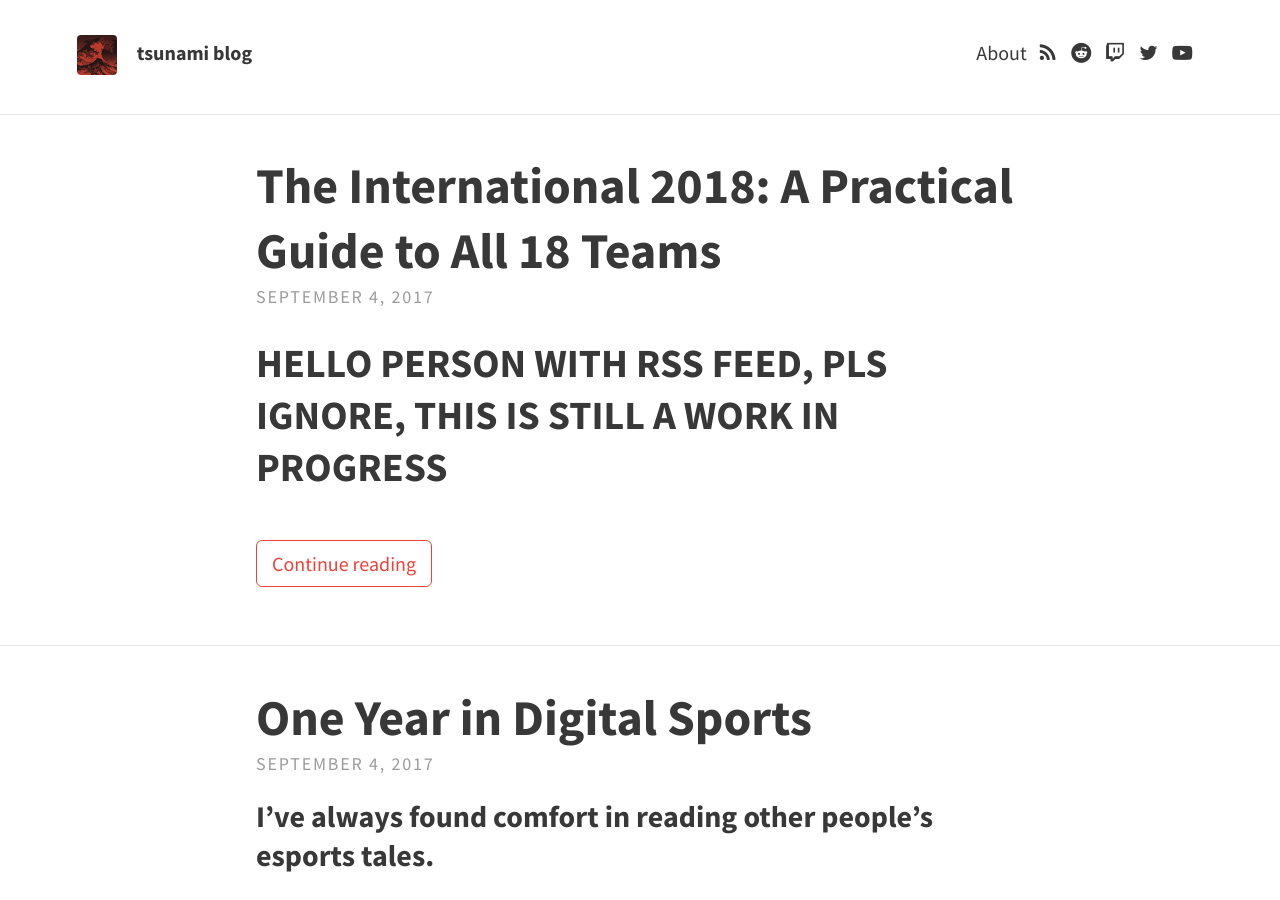
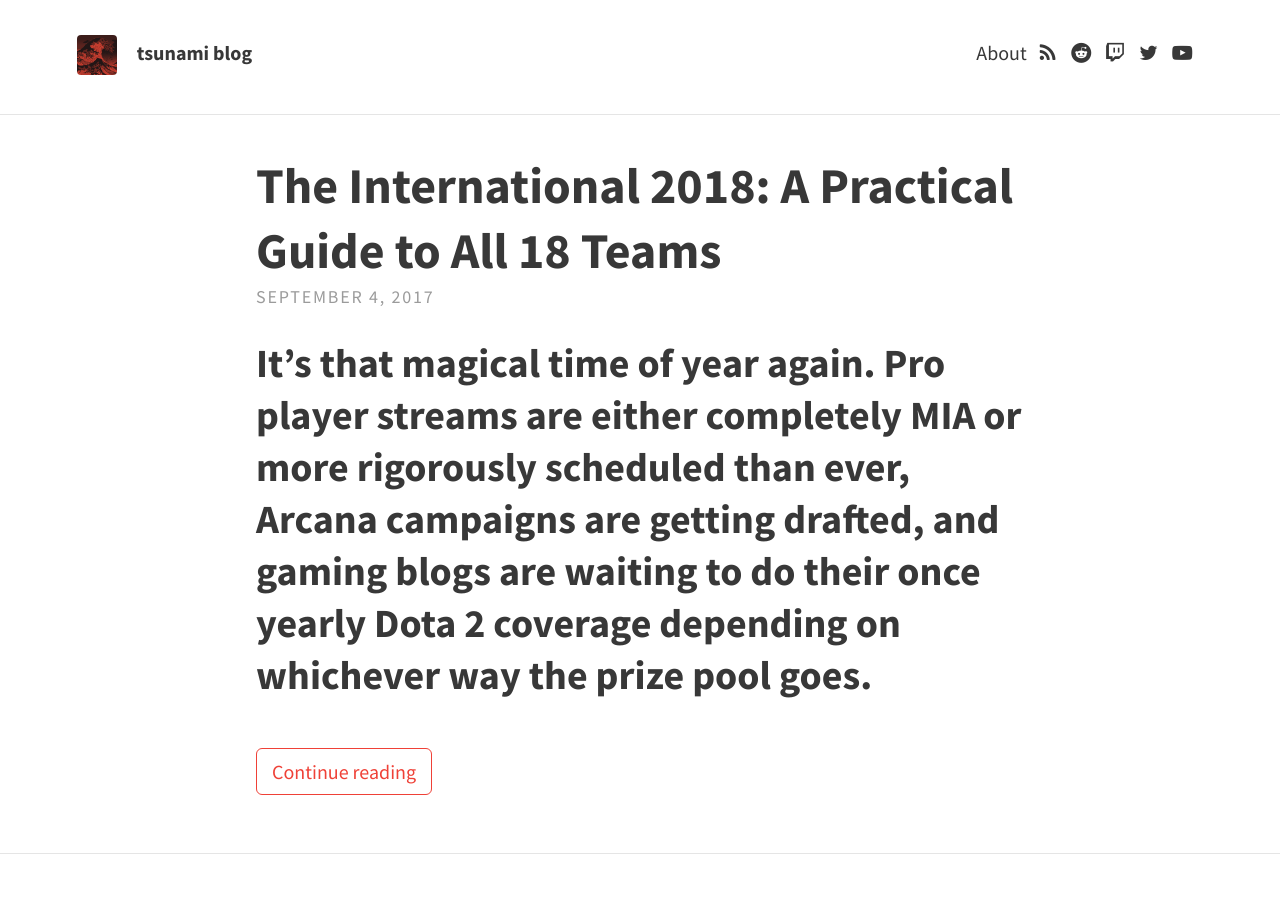
Before and after one commit to tsunami643/blog, a Jekyll site: the page built from index.html, in a window 1280 px wide and 900 px high. Built offline with Jekyll 4.4.1, drawn with Linux system fonts in a browser that asks for light colours; the list of posts is cut into pages by our own code.

Commit message:
main intro first draft

```diff
--- a/_posts/2018-06-30-ti8-team-guide.md
+++ b/_posts/2018-06-30-ti8-team-guide.md
@@ -6,15 +6,17 @@ summary:    The bare minimum information you need to know before talking to a Do
 feature-img: "img/ti8teams/ti8header.png"
 ---
 
-## HELLO PERSON WITH RSS FEED, PLS IGNORE, THIS IS STILL A WORK IN PROGRESS
+## It's that magical time of year again. Pro player streams are either completely MIA or more rigorously scheduled than ever, Arcana campaigns are getting drafted, and gaming blogs are waiting to do their once yearly Dota 2 coverage depending on whichever way the prize pool goes.
 
-It's that time of year again. Perhaps you already heard . Or maybe your weird friend's yearly pilgrimage to Seattle has been re-routed to Vancouver and you're shocked to learn they allow this kind of degeneracy in Canada too. Whatever the case, here's a quick guide to get you up to speed.
+Ah, International season.
+
+But not everyone has been following the professional Dota 2 scene with a fine-toothed combed. Perhaps you're the viewer who has been saturated by all the tournaments and are tuning back in just for TI. Maybe your weird friend's yearly pilgrimage to Seattle has been rerouted to Vancouver and you're shocked to learn they allow this kind of degeneracy in Canada too. Or maybe you just want to enjoy the week of festivities Valve has organized around the upcoming Artifact information session. Whatever your story, here are the teams and memes to know come August.
 
 # The Invitees
 
 Eight teams were directly invited to TI8 this year through a new system Valve implemented called the *Dota Pro Circuit* or *DPC*. Instead of the old, ambiguous, invitation process of 'do pretty good five months before TI,' players were given a new, clearer, directive of 'do pretty good five months before TI and don't you dare mess with your roster.'
 
-Twenty-two DPC tournaments later, these are the teams that either stayed after class, captained the Mechanics team, and played Varsity Dota, or the ones that showed up, got a B-, copied drafts at lunch, but still got automatic admission because the rest of the graduating class spent too much time casting Pipes of Insight under the bleachers. That’s not to say any team ended up invited due to a technicality, but make no mistake, there exists a significant gap in Dota prowess between the upper and lower tiers of this list.
+Twenty-two DPC tournaments later, these are the teams that either stayed after class, captained the Mechanics team, and played Varsity Dota, or the ones that showed up, got a B-, copied drafts at lunch, but still got automatic admission because the rest of the graduating class spent too much time casting Pipe of Insight under the bleachers. That’s not to say any team ended up invited due to a technicality, but make no mistake, there exists a significant gap in Dota prowess between the upper and lower tiers of this list.
 
 The beauty of The International is when most of these skill differences go out the window.
 
```
